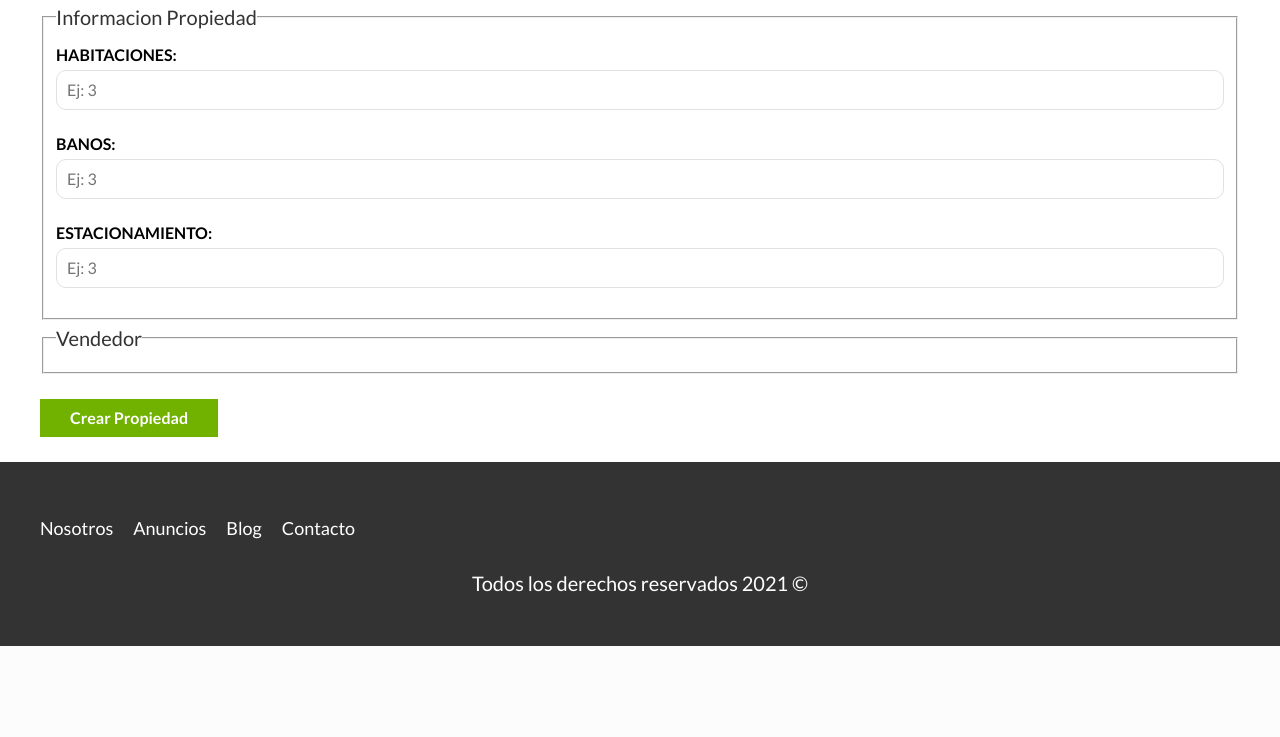
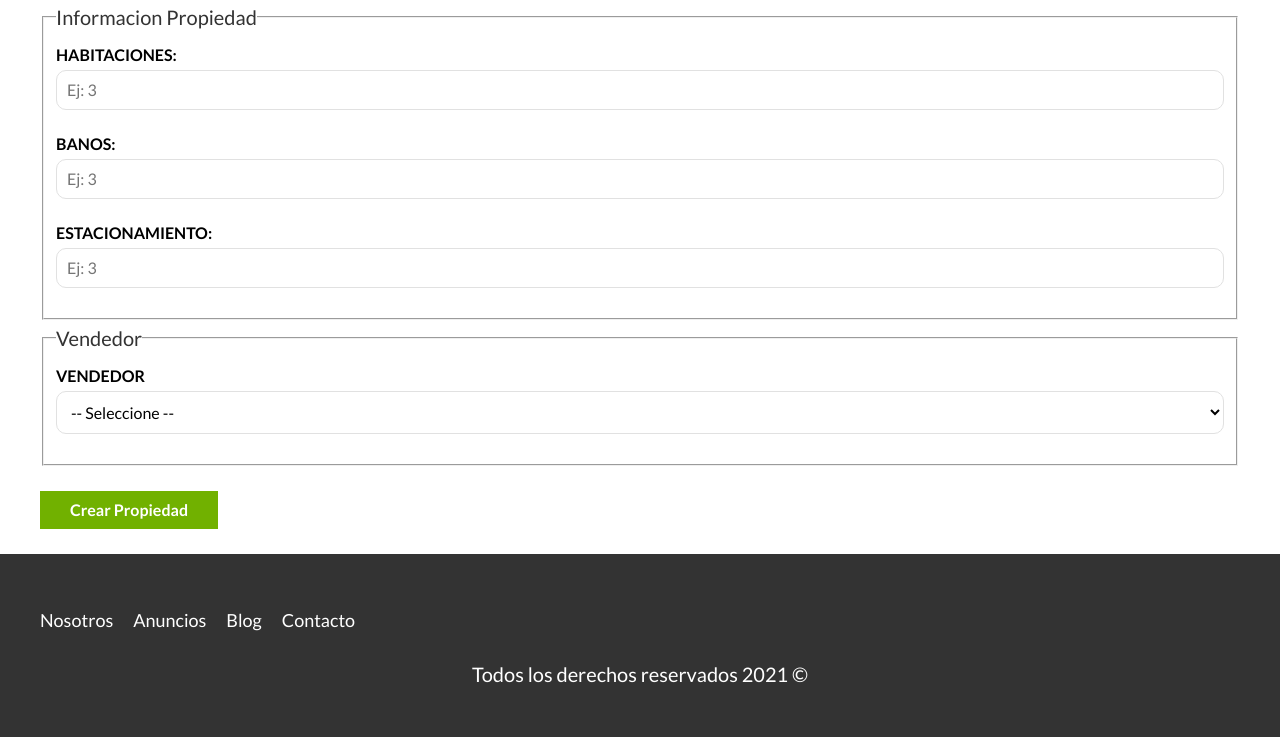
Before and after one commit to marina757/Bienes_Php_POO, a PHP site: page /admin/propiedades/crear.php in a window 1280 px wide. Shown: the part 889-1626 px from the top of the page. Before the commit the page ends 1535 px from the top, so only its background shows below. Run offline with PHP 8.4, Linux system fonts and the light colour scheme; the visitor is signed in with stand-in values (Sample User, id 1); data that the repository does not hold is empty.

Commit message:
vendedores per il form di prop

```diff
--- a/admin/index.php
+++ b/admin/index.php
@@ -8,6 +8,8 @@
     //IMPLEMENTAR UN METODO PARA OBTENER TODAS LAS PROPIEDADES
     $propiedades = Propiedad::all();
     $vendedores = Vendedor::all();
+
+
 
     //MUESTRA MENSAJE CONDICIONAL
     $resultado = $_GET['resultado'] ?? null; //superglobal $_GET para valores que estan en url
--- a/admin/propiedades/crear.php
+++ b/admin/propiedades/crear.php
@@ -3,18 +3,16 @@
     require '../../includes/app.php';
 
     use App\Propiedad;
+    use App\Vendedor;
     use Intervention\Image\ImageManagerStatic as Image;
 
     estaAutenticado();
 
-
-    $db = conectarDB();
-
     $propiedad = new Propiedad;
 
-    //CONSULTAR PARA OBTENER LOS VENDEDORES
-    $consulta = "SELECT * FROM vendedores";
-    $resultado = mysqli_query($db, $consulta);
+    //CONSULTA PARA OBTENER TODOS LOS VENDEDORES
+    $vendedores = Vendedor::all();
+
 
     //ARREGLO CON MENSAJES DE ERRORES
     $errores = Propiedad::getErrores();
--- a/includes/templates/formulario_propiedades.php
+++ b/includes/templates/formulario_propiedades.php
@@ -34,11 +34,14 @@
 <fieldset>
     <legend>Vendedor</legend>
 
-    <!-- <select name="vendedorId">
-        <option value="">-- Seleccione --</option>
-        <?php while ($vendedor = mysqli_fetch_assoc($resultado) ):  ?>
-             <option <?php echo $vendedorId === $vendedor['id'] ? 'selected' : ''; ?>  value="1"> <?php echo $vendedor['nombre'] . " " . $vendedor['apellido']; ?></option>
-        <?php endwhile; ?>
-
-    </select> -->
+    <label for="vendedor">Vendedor</label>
+    <select name="propiedad[vendedorId]" id="vendedor">
+        <option selected value="">-- Seleccione --</option>
+        <?php foreach ($vendedores as $vendedor) { ?>
+            <option
+            <?php echo $propiedad->vendedorId === $vendedor->id ? 'selected' : ''; ?>
+            value="<?php echo s($vendedor->id); ?>">
+            <?php echo s($vendedor->nombre) . " " . s($vendedor->apellido); ?></option>
+        <?php } ?>
+    </select>
 </fieldset>
```
